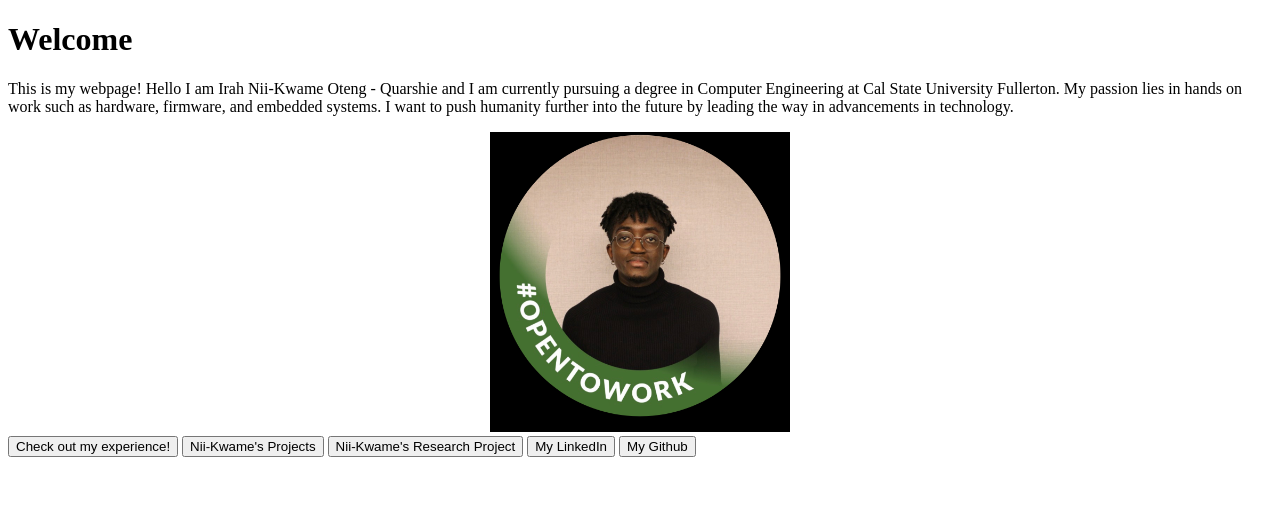
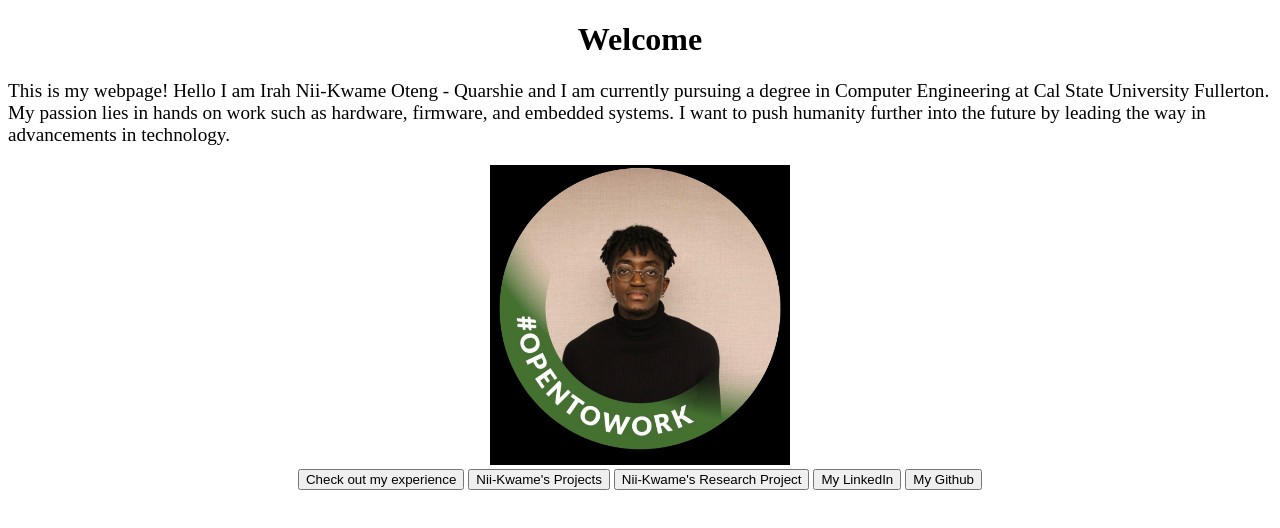
Before and after one commit to irahoteng/NiikwameWebsite, a plain HTML site: page index.html in a window 1280 px wide. Drawn offline with Linux system fonts and the light colour scheme; files whose address does not match are found by name.

Commit message:
Update index.html

```diff
--- a/index.html
+++ b/index.html
@@ -4,33 +4,35 @@
     <title>Nii-Kwame's Webpage</title>
  </head>
  <body>
-   <h1 >Welcome</h1>
-   <p>
+  <h1 style="text-align:center;">Welcome</h1>
+  <p style="font-size:120%;">
     This is my webpage! Hello I am Irah Nii-Kwame Oteng - Quarshie and I am currently pursuing a degree in Computer Engineering at Cal State University Fullerton.
     My passion lies in hands on work such as hardware, firmware, and embedded systems. I want to push humanity further into the future by leading the way in advancements in technology.
 
+  </p>
 
-   </p>
-  <center> <img src = "C:\Users\niidr\This will help me land a job lol\me.jpg"
+  <center> <img src = "C:\Users\niidr\OneDrive\Documents\CPE website 2019-2024\me.jpg"
         width="300"
         height="300"
 
    >
    </center>
-   <button onclick="window.location.href='file:///C:/Users/niidr/This%20will%20help%20me%20land%20a%20job%20lol/Mywebsite_portfolio/experience.html';">
-     Check out my experience!
-  </button>
-  <button onclick="window.location.href='file:///C:/Users/niidr/This%20will%20help%20me%20land%20a%20job%20lol/Mywebsite_portfolio/projects.html';">
-   Nii-Kwame's Projects
-</button>
-<button onclick="window.location.href='file:///C:/Users/niidr/This%20will%20help%20me%20land%20a%20job%20lol/Mywebsite_portfolio/Research.html';">
-   Nii-Kwame's Research Project
- </button>
+   <center>
+    <button onclick="window.location.href='file:///C:/Users/niidr/OneDrive/Documents/CPE%20website%202019-2024/experience.html';">
+      Check out my experience
+    </button>
+    <button onclick="window.location.href='file:///C:/Users/niidr/OneDrive/Documents/CPE%20website%202019-2024/projects.html';">
+      Nii-Kwame's Projects
+     </button>
+     <button onclick="window.location.href='file:///C:/Users/niidr/OneDrive/Documents/CPE%20website%202019-2024/Research.html';">
+      Nii-Kwame's Research Project
+     </button>
  <button onclick="window.location.href='https://www.linkedin.com/in/irah-oteng-quarshie-913635194/';">
    My LinkedIn
  </button>
  <button onclick="window.location.href='https://github.com/irahoteng/niikwames_projects/tree/main';">
    My Github
- </button
+ </button>
+ </center>
  </body>
 </html>
```
